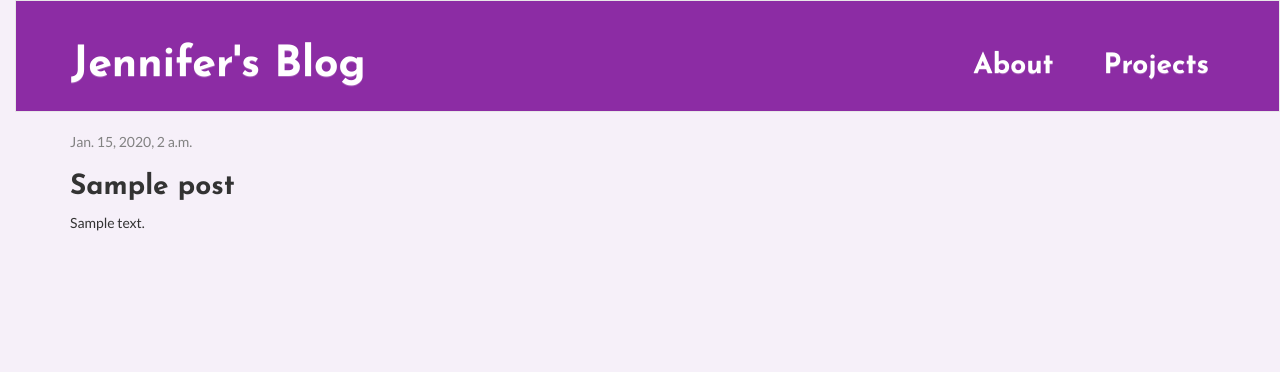
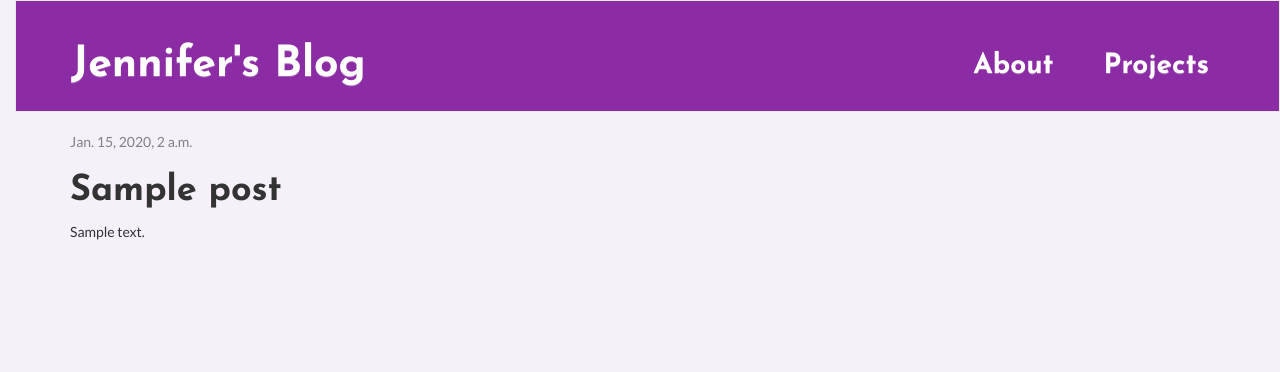
Before and after one commit to jgriffith23/blog-tutorial, a Django app: page /post/1/ in a window 1280 px wide. Shown: the top 372 px of the page. Run offline with Django 3.2, Linux system fonts and the light colour scheme; tables that the repository leaves empty hold one stand-in row (values such as "Sample post"); some libraries are stand-ins or nearby versions.

Commit message:
Fix post detail heading styles to account for RST-added HTML structure

```diff
--- a/blog/static/css/blog.css
+++ b/blog/static/css/blog.css
@@ -71,16 +71,8 @@ h1, h2, h3, h4 {
     color: #000000;
 }
 
-.post h1.title{
-    font-size: 2em;
-}
-
-.post h1 {
+.post .document .section h1 {
     font-size: 1.75em;
-}
-
-.post h2 {
-    font-size: 1.5em;
 }
 
 .errorlist {
```
